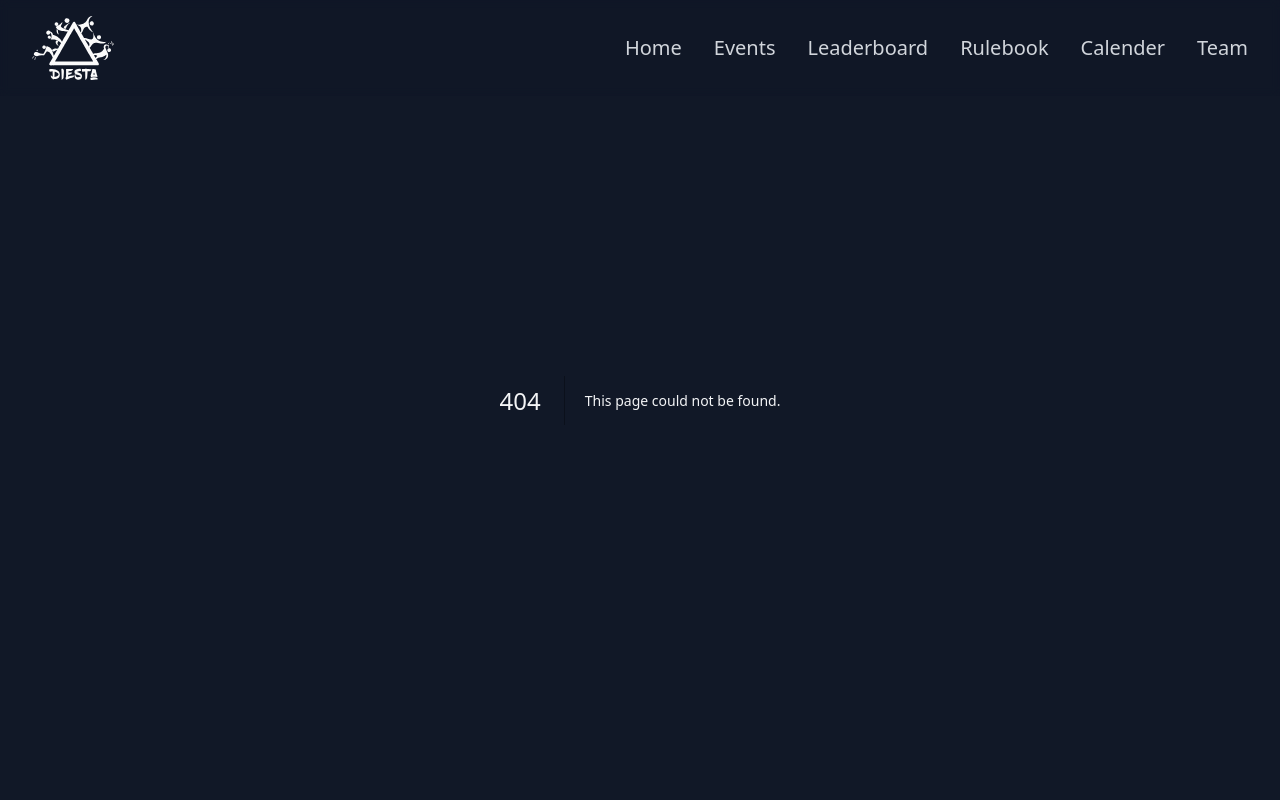
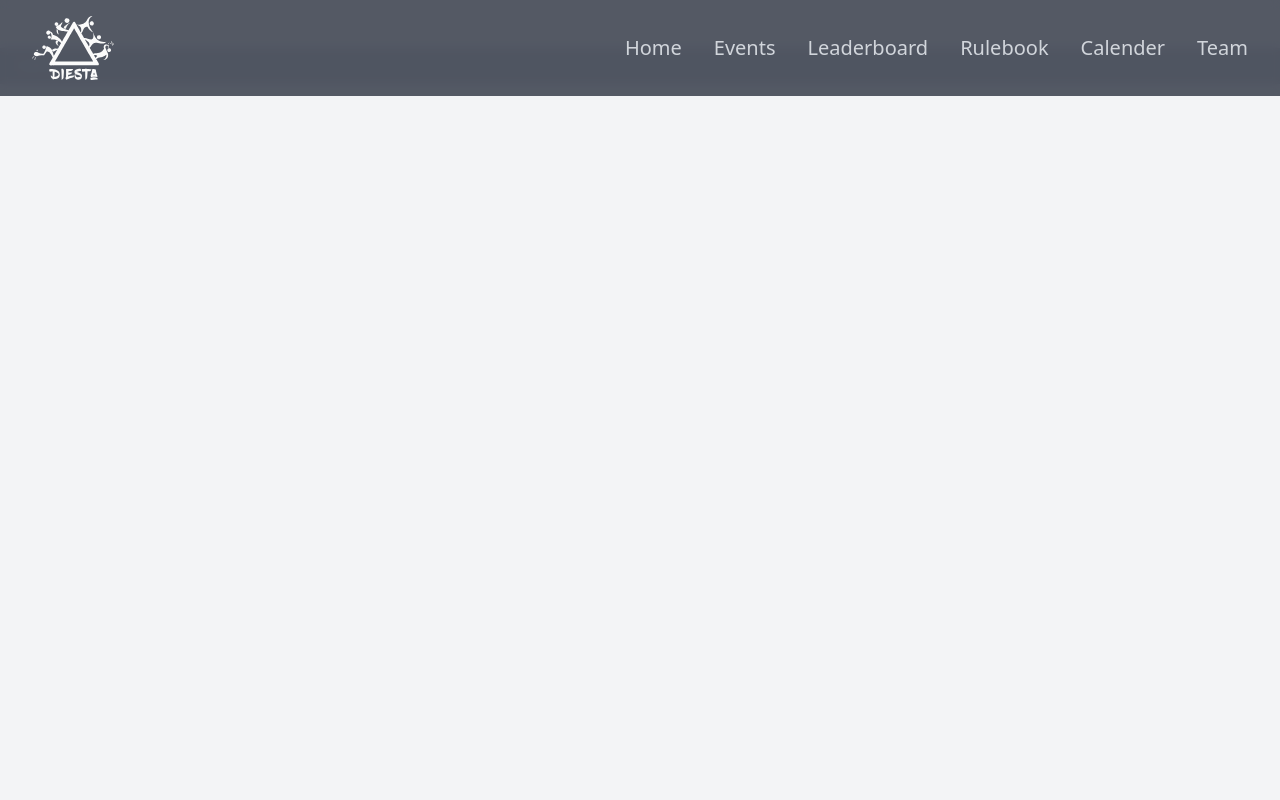
Before and after one commit to krishnateja2314/DiestaWebpage, a Next.js app: page /rulebook in a window 1280 px wide. Before the commit this address had no page. Shown: the top 800 px of the page. Built offline with nearby package versions, Linux system fonts and the light colour scheme.

Commit message:
Reverted merge conflicts

```diff
--- /dev/null
+++ b/src/app/rulebook/page.tsx
@@ -0,0 +1,37 @@
+/* eslint-disable @typescript-eslint/no-unused-vars */
+"use client";
+
+import { useState } from 'react';
+
+export default function PDFViewer() {
+  const [scale, setScale] = useState(1);
+
+  return (
+    <div className="flex flex-col h-screen pt-12 bg-gray-100">
+      <div className="flex justify-between items-center px-4 py-2 bg-gray-200">
+        <div className="flex items-center space-x-4">
+          {/* <button
+            onClick={() => setScale(prev => prev + 0.1)}
+            className="px-3 py-1 bg-purple-500 text-white rounded hover:bg-purple-600"
+          >
+            Zoom In
+          </button>
+          <button
+            onClick={() => setScale(prev => prev - 0.1)}
+            className="px-3 py-1 bg-purple-500 text-white rounded hover:bg-purple-600"
+          >
+            Zoom Out
+          </button> */}
+          <span className="text-sm">{Math.round(scale * 100)}%</span>
+        </div>
+      </div>
+      <div className="flex-1 overflow-auto p-4">
+        <iframe
+          src="/rulebook.pdf"
+          className="w-full h-full border-0"
+          style={{ transform: `scale(${scale})`, transformOrigin: 'top left' }}
+        />
+      </div>
+    </div>
+  );
+}
```
Also changed, not shown: public/Sai_Rishi.jpeg (added).
